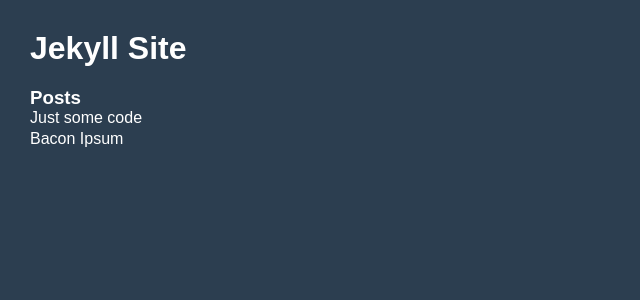
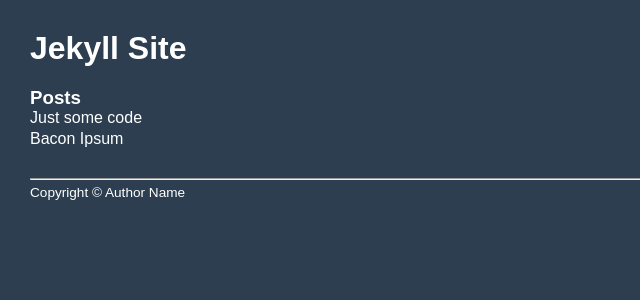
Before and after one commit to TangChr/jekyll-template, a Jekyll site: the page built from index.html, in a window 1280 px wide. Shown: the top 300 px of the page, without its empty margins (0-640 px from the left). Built offline with Jekyll 4.4.1, drawn with Linux system fonts in a browser that asks for light colours.

Commit message:
default.html

```diff
--- a/_layouts/default.html
+++ b/_layouts/default.html
@@ -4,4 +4,6 @@
 <body>
     <h1>{{ site.title }}</h1>
 {{content}}
+{% include footer.html %}
+</body>
 </html>
```
